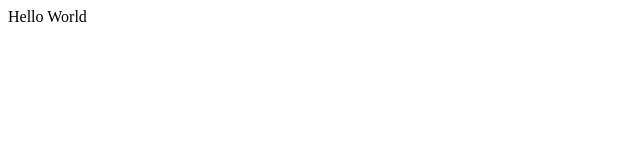
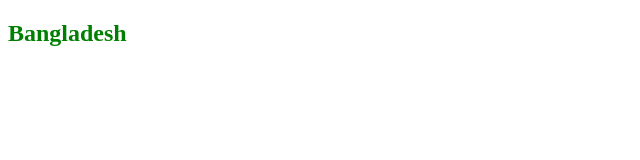
Before and after one commit to anupomm/multiple-page-website, a plain HTML site: page index.html in a window 1280 px wide. Shown: the whole page, without its empty margins (0-640 px from the left). Drawn offline with Linux system fonts and the light colour scheme.

Commit message:
second commit

```diff
--- a/index.html
+++ b/index.html
@@ -8,6 +8,6 @@
     <link rel="stylesheet" href="style.css">
 </head>
 <body>
-    Hello World
+    <h2>Bangladesh</h2>
 </body>
 </html>
--- a/style.css
+++ b/style.css
@@ -0,0 +1,3 @@
+h2{
+    color: green;
+}
```
